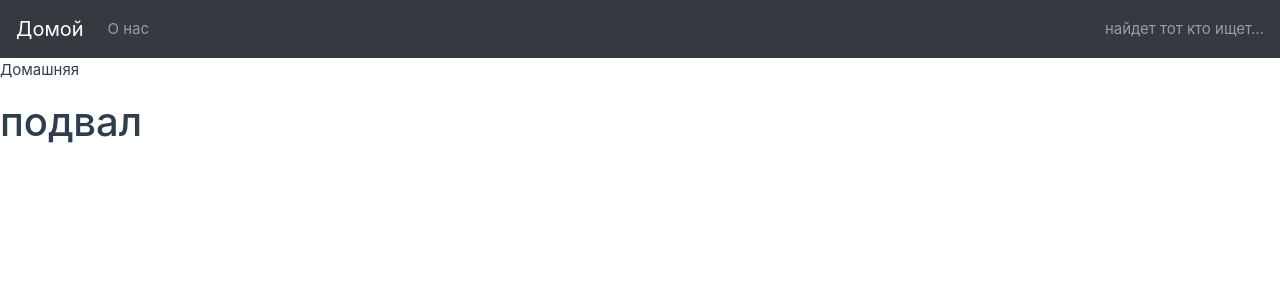
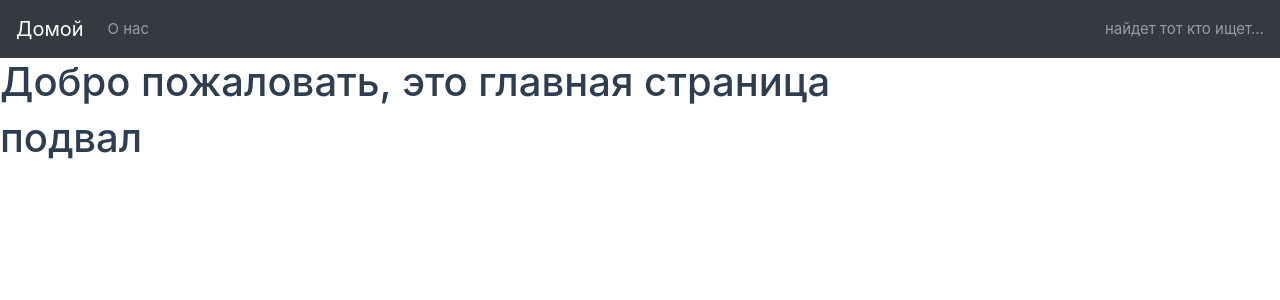
Before and after one commit to Viacheslav1998/quickduck, a Vue app in the folder public/vue-app/: page / in a window 1280 px wide. Shown: the top 300 px of the page. Built offline with nearby package versions, Linux system fonts and the light colour scheme.

Commit message:
quickfix

```diff
--- a/public/vue-app/src/components/Header.vue
+++ b/public/vue-app/src/components/Header.vue
@@ -15,7 +15,6 @@
     </div>
   </nav>
   <!-- end navbar  -->
-
 </template>
 
 <script>
--- a/public/vue-app/src/views/HomeView.vue
+++ b/public/vue-app/src/views/HomeView.vue
@@ -3,5 +3,5 @@
 </script>
 
 <template>
-<p>Домашняя</p>
+  <h1>Добро пожаловать, это главная страница</h1>
 </template>
```
